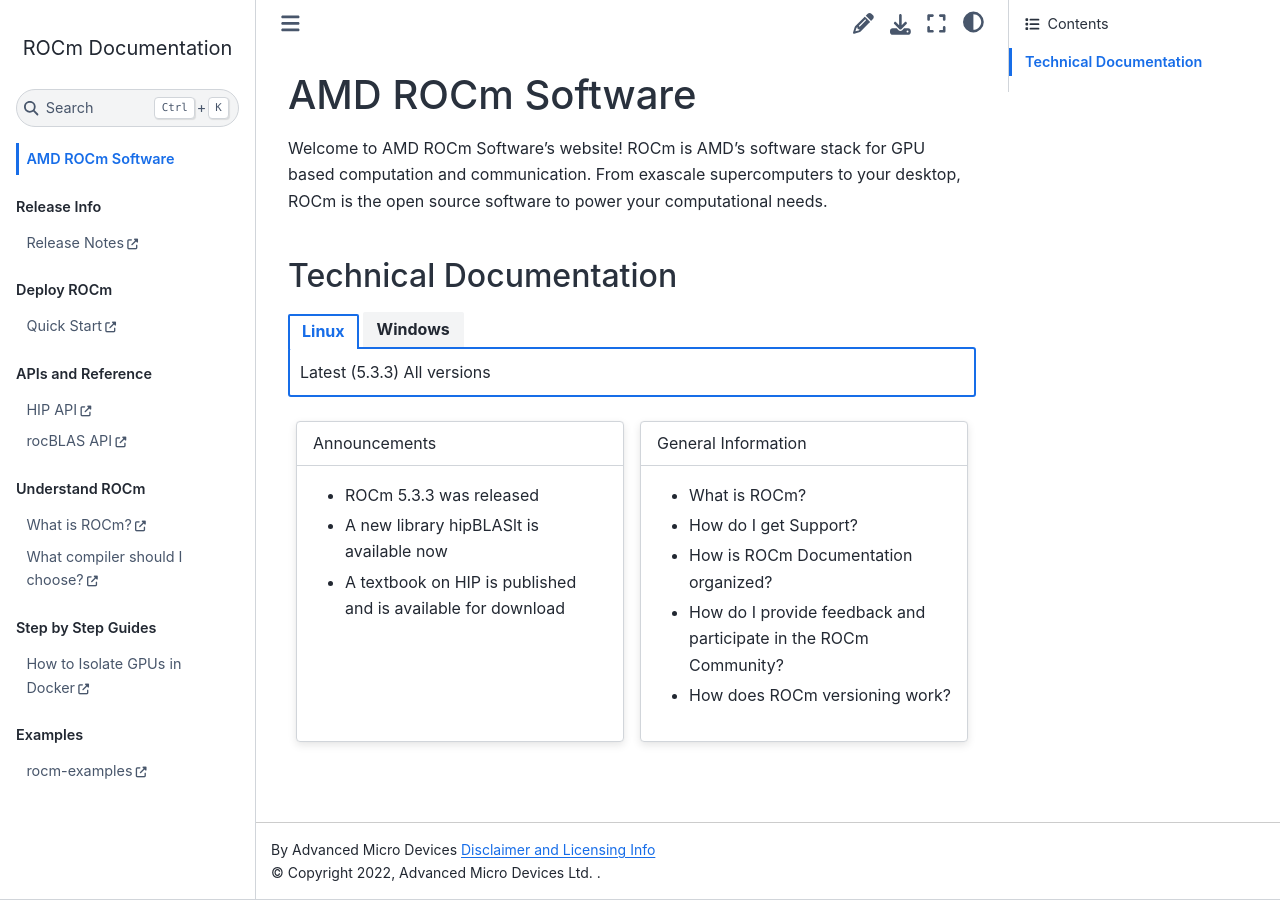
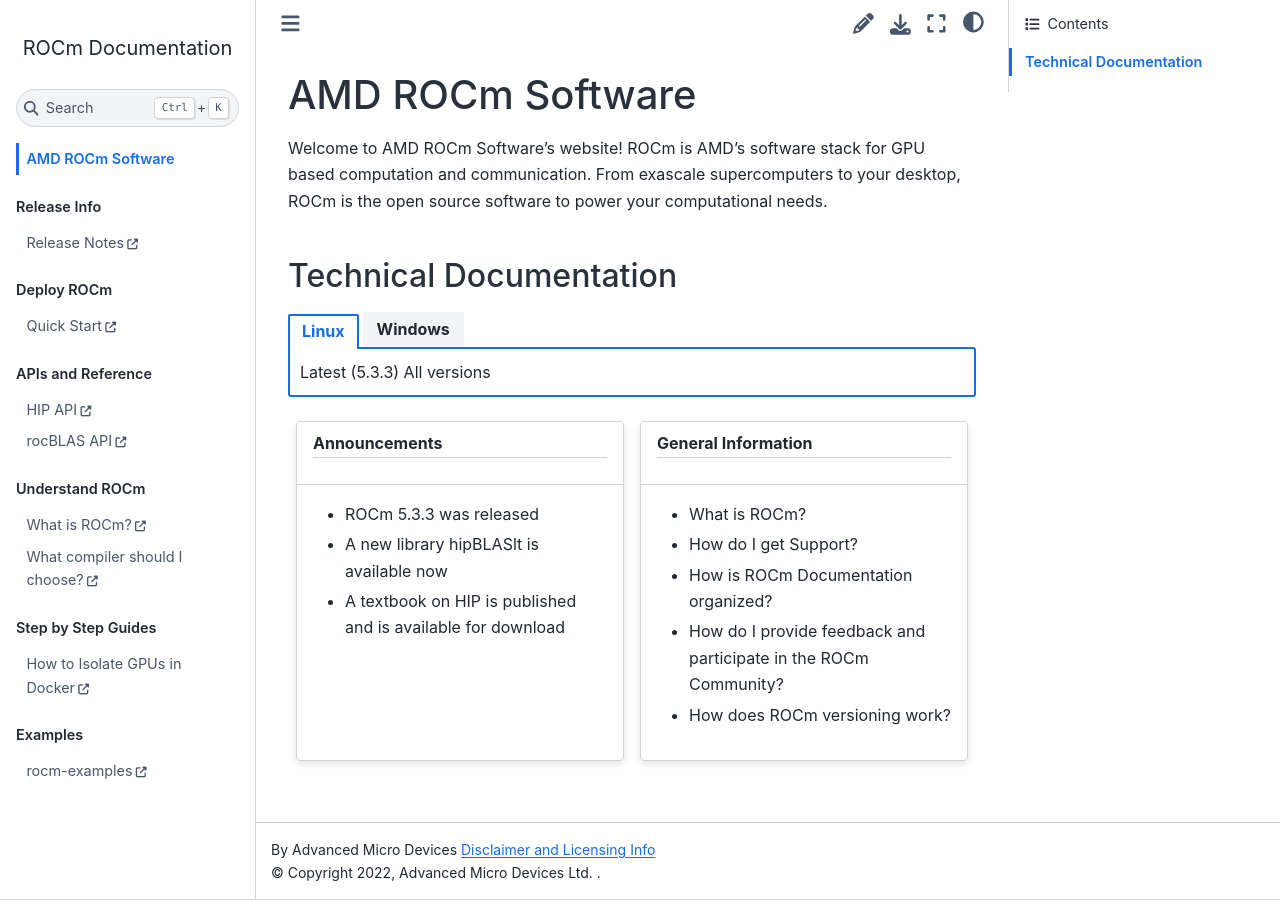
Before and after one commit to RadeonOpenCompute/ROCm_Documentation, a Sphinx documentation site: the page built from docs/index.md, in a window 1280 px wide. Built offline with Sphinx 7.4.7 and the Sphinx Book theme 1.1.4, drawn with Linux system fonts in a browser that asks for light colours.

Commit message:
Formatting

```diff
--- a/docs/index.md
+++ b/docs/index.md
@@ -25,7 +25,7 @@
 
 :::{grid-item-card}
 :padding: 2
-Announcements
+## Announcements
 ^^^
  * ROCm 5.3.3 was released
  * A new library hipBLASlt is available now
@@ -34,7 +34,7 @@
 
 :::{grid-item-card}
 :padding: 2
-General Information
+## General Information
 ^^^
  * What is ROCm?
  * How do I get Support?
```
